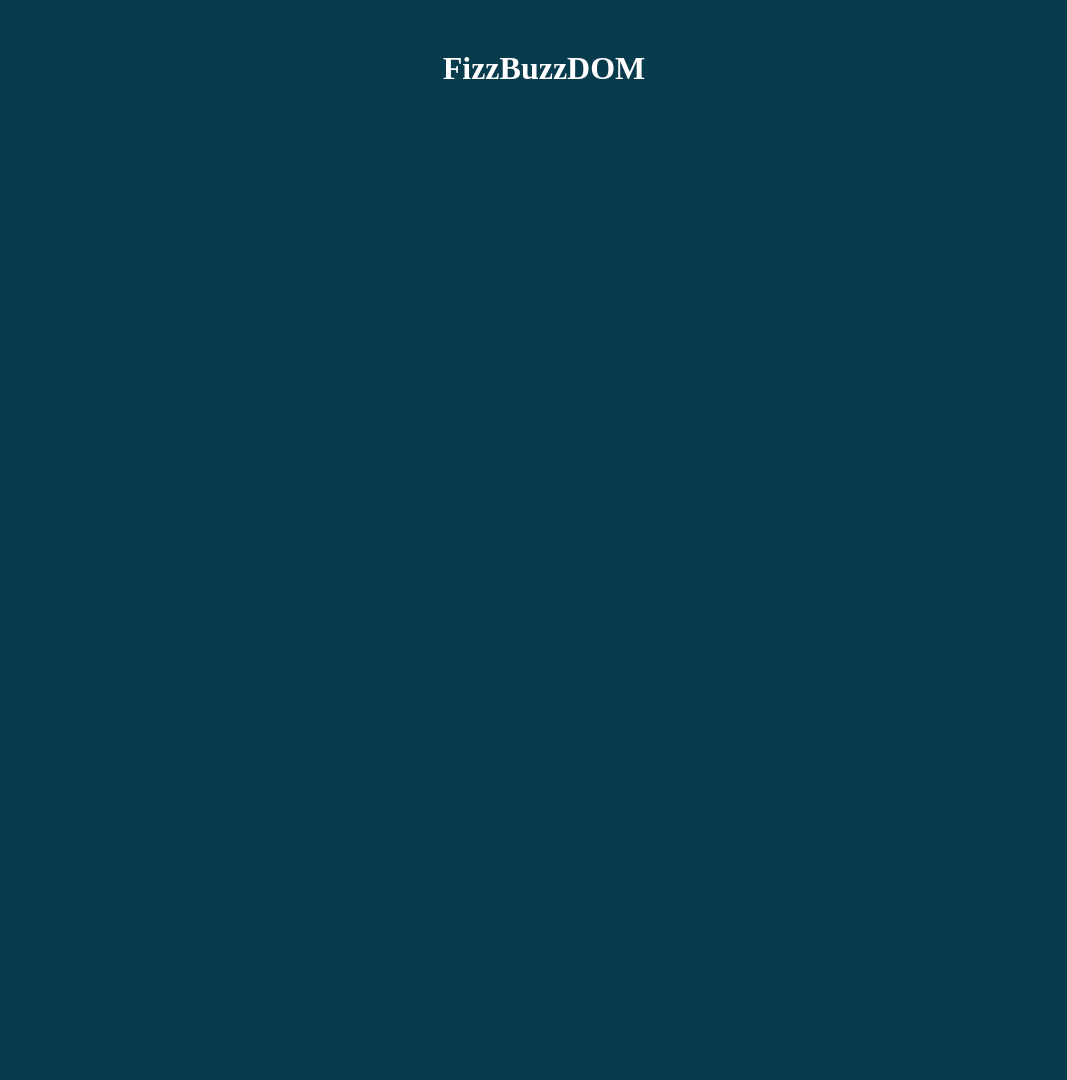
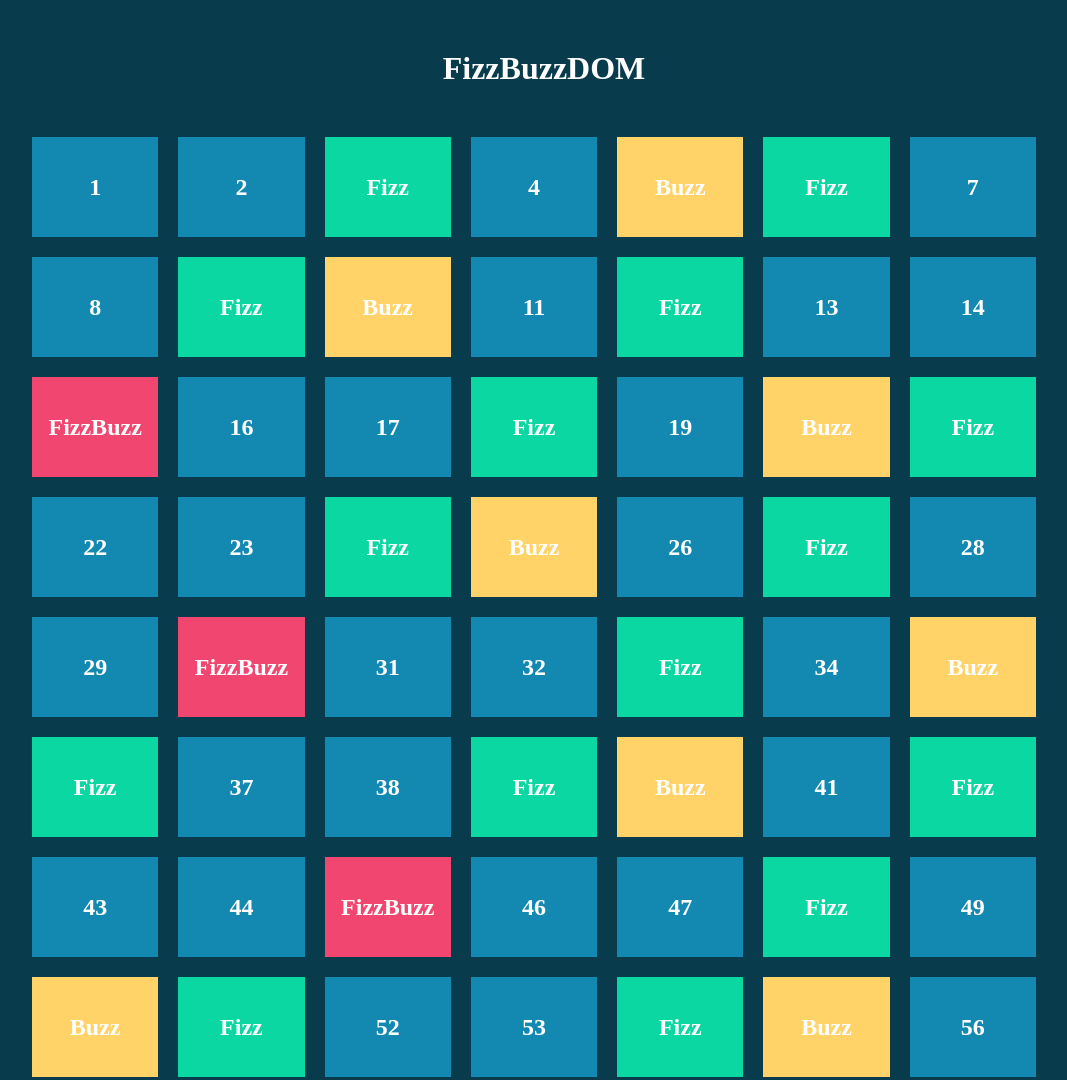
Before and after one commit to giovannifranchi/js-fizzbuzz, a plain HTML site: page index.html in a window 1280 px wide. Shown: the top 1080 px of the page, without its empty margins (96-1163 px from the left). Before the commit the page ends 800 px from the top, so only its background shows below. Drawn offline with Linux system fonts and the light colour scheme.

Commit message:
Feat: interface completed

```diff
--- a/css/style.css
+++ b/css/style.css
@@ -24,7 +24,24 @@ main {
 
 .box {
     width: calc(100% / 7 - 1.25rem);
+    height: 6.25rem;
     display: flex;
     justify-content: center;
     align-items: center;
 }
+
+.blue {
+    background-color: #1389b2;
+}
+
+.green {
+    background-color: #0bd7a2;
+}
+
+.yellow {
+   background-color: #ffd367;
+}
+
+.red {
+    background-color: #f0466f;
+}
--- a/js/main.js
+++ b/js/main.js
@@ -1,11 +1,27 @@
+const main = document.querySelector('main');
+
+
 for(let i = 1; i <= 100; i++){
+    const box = document.createElement('div');
+    box.classList.add('box');
+    main.append(box);
+    const text = document.createElement('h2');
+    box.append(text);
     if(i % 3 === 0 && i % 5 === 0){
         console.log('FizzBuzz');
+        text.innerHTML = 'FizzBuzz';
+        box.classList.add('red');
     }else if(i % 3 === 0){
         console.log('Fizz');
+        text.innerHTML = 'Fizz';
+        box.classList.add('green');
     }else if(i % 5 === 0){
         console.log('Buzz');
+        text.innerHTML = 'Buzz';
+        box.classList.add('yellow');
     }else {
         console.log(i);
+        text.innerHTML = i;
+        box.classList.add('blue');
     }
 }
```
Also changed, not shown: index.html (line endings or trailing spaces).
